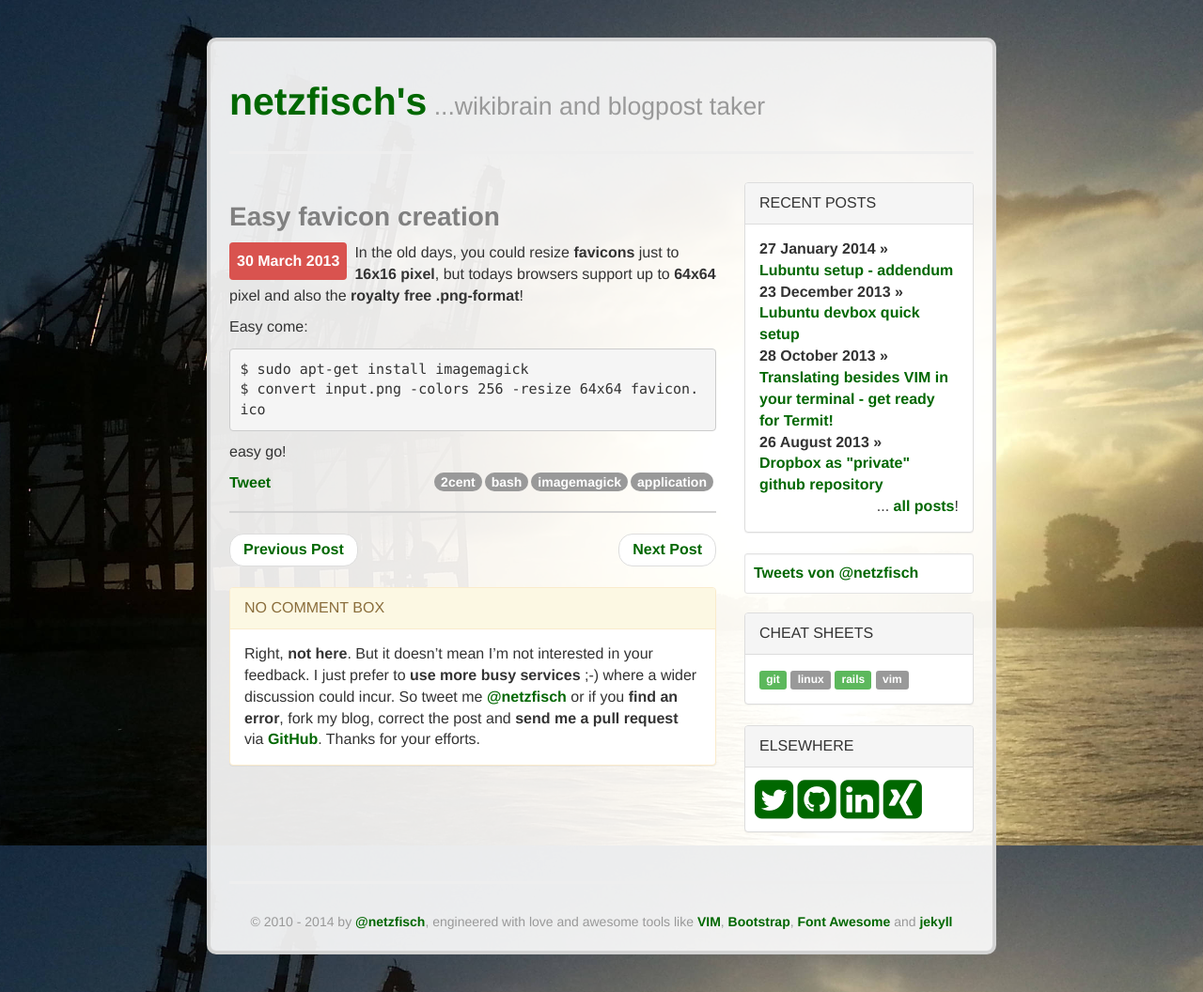
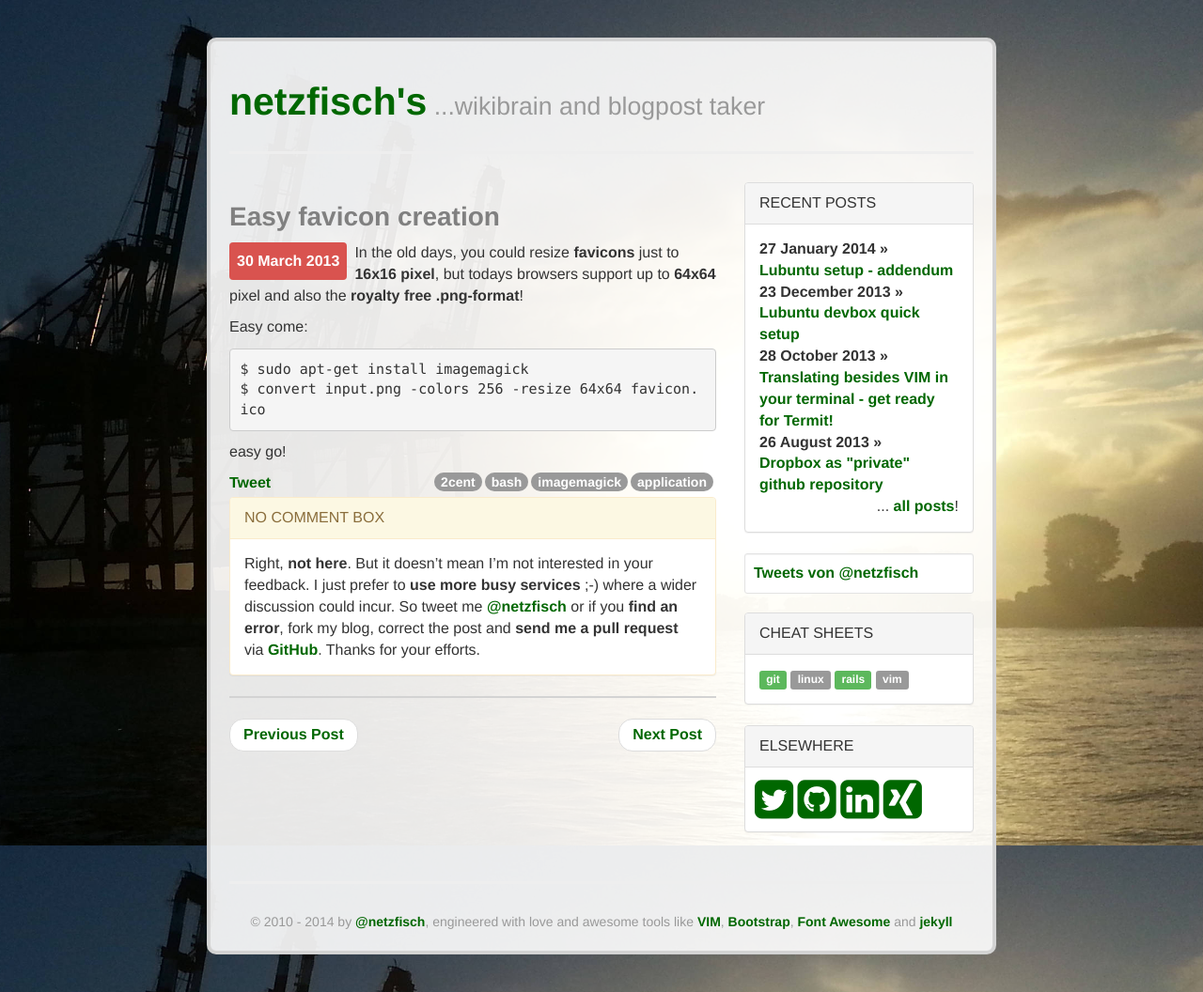
Before and after one commit to netzfisch/netzfisch.github.io, a Jekyll site: the page built from _posts/2013-03-30-favicon-creation.md, in a window 1280 px wide. Shown: the whole page at 94% size. Built offline with Jekyll 4.4.1, drawn with Linux system fonts in a browser that asks for light colours; nearby versions of some CDN libraries; Markdown is read by kramdown in place of the engine named in the settings; comment, search, counter and statistics services are not loaded.

Commit message:
change position of comment box

```diff
--- a/_layouts/post.html
+++ b/_layouts/post.html
@@ -15,6 +15,7 @@ sidebar_posts: related
     {% endfor %}
   </div>
   {% include widget_social-share.html %}
+  {% include widget_comment-box.html %}
 
   <div class="post_navigation">
     <ul class="pager">
@@ -26,5 +27,4 @@ sidebar_posts: related
       {% endif %}
     </ul>
   </div>
-  {% include widget_comment-box.html %}
 </div>
```
